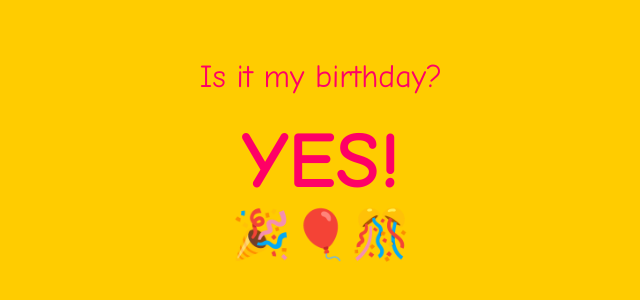
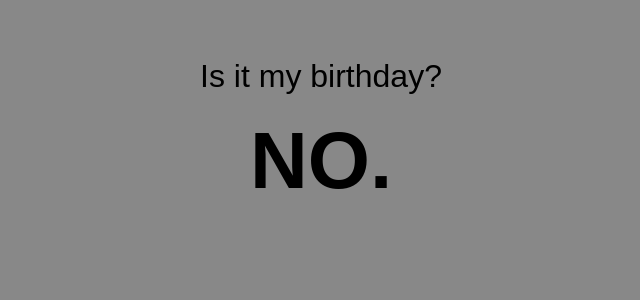
Before and after one commit to Nomadperson/birthday, a plain HTML site: page index.html in a window 1280 px wide. Shown: the part 102-402 px from the top of the page, without its empty margins (319-959 px from the left). Drawn offline with Linux system fonts and the light colour scheme.

Commit message:
Update index.html

```diff
--- a/index.html
+++ b/index.html
@@ -31,8 +31,8 @@
     </style>
     <script>
         document.addEventListener("DOMContentLoaded", function() {
-            const birthdayMonth = 3; // Set your birthday month (1-12)
-            const birthdayDay = 23; // Set your birthday day (1-31)
+            const birthdayMonth = 6; // Set your birthday month (1-12)
+            const birthdayDay = 3; // Set your birthday day (1-31)
             const today = new Date();
             const isBirthday = (today.getMonth() + 1 === birthdayMonth) && (today.getDate() === birthdayDay);
 
```
